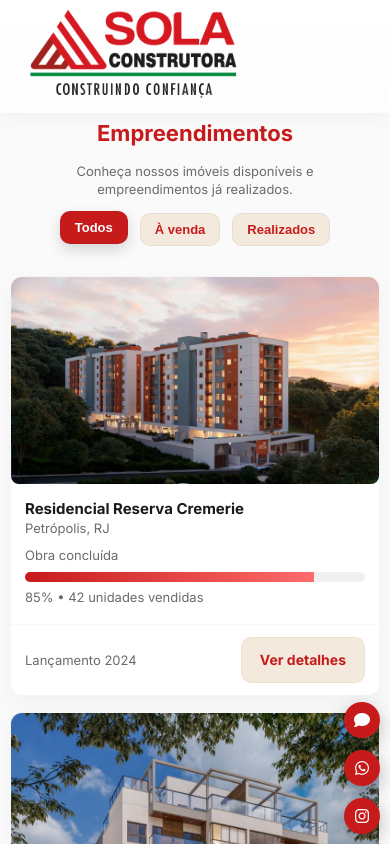
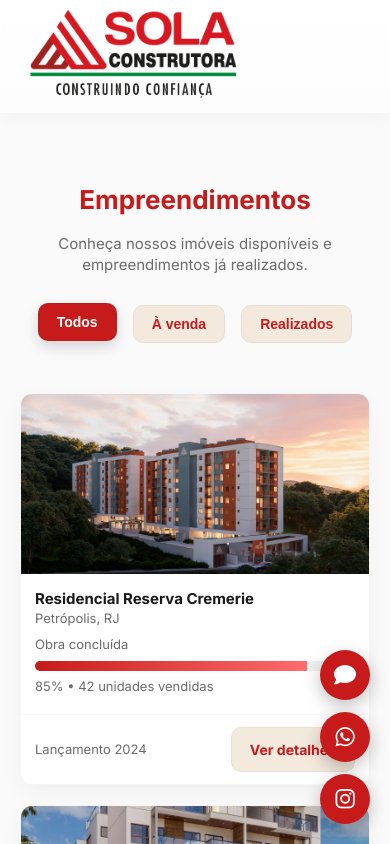
Before and after one commit to primewebsites/Sola, a plain HTML site: page empreendimentos.html in a window 390 px wide. Shown: the top 844 px of the page. Drawn offline with Linux system fonts and the light colour scheme.

Commit message:
Update empreendimentos.css

```diff
--- a/empreendimentos.css
+++ b/empreendimentos.css
@@ -63,11 +63,13 @@
 }
 
 .card img {
-  width: 100%; /* garante que a imagem não vaze */
-  height: auto;
-  border-radius: 8px;
+  height: 180px;
 }
 
+@media (max-width: 768px) {
+  .filtro-section h1 { font-size: 26px; }
+  .filtro-btn { padding: 10px 18px; font-size: 14px; }
+}
  /* Efeito suave ao filtrar */
     .card {
       opacity: 1;
@@ -76,9 +78,7 @@
     .card.hide {
       opacity: 0;
       transform: scale(0.97);
-  pointer-events: none;
-}
-
+      pointer-events: none; }
       /* ============================
    Floating Buttons
    ============================ */
@@ -91,7 +91,6 @@
   gap: 12px;
   z-index: 1000;
 }
-
 .floating-buttons .social {
   width: 50px;
   height: 50px;
@@ -106,82 +105,7 @@
   box-shadow: 0 6px 18px rgba(0,0,0,0.25);
   transition: transform 0.2s ease, box-shadow 0.2s ease;
 }
-
 .floating-buttons .social:hover {
   transform: scale(1.1);
   box-shadow: 0 8px 24px rgba(0,0,0,0.35);
 }
-
-/* ============================
-   Responsividade
-   ============================ */
-@media (max-width: 1024px) {
-  .cards-grid {
-    grid-template-columns: repeat(auto-fill, minmax(220px, 1fr));
-  }
-  .filtro-btn {
-    padding: 10px 20px;
-    font-size: 14px;
-  }
-}
-
-@media (max-width: 768px) {
-  .main-empreendimentos {
-    padding-top: 80px;
-  }
-  .filtro-section h1 {
-    font-size: 26px;
-  }
-  .filtro-section p {
-    font-size: 14px;
-    margin-bottom: 20px;
-  }
-  .filtro-btns {
-    gap: 12px;
-  }
-  .cards-section {
-    padding: 30px 15px 60px;
-  }
-  .cards-grid {
-    grid-template-columns: 1fr; /* uma coluna no celular */
-    gap: 16px;
-  }
-  .floating-buttons {
-    bottom: 15px;
-    right: 15px;
-  }
-  .floating-buttons .social {
-    width: 40px;
-    height: 40px;
-    font-size: 18px;
-  }
-}
-
-@media (max-width: 480px) {
-  .main-empreendimentos {
-    padding-top: 60px;
-  }
-  .filtro-section h1 {
-    font-size: 22px;
-  }
-  .filtro-section p {
-    font-size: 13px;
-    margin-bottom: 15px;
-  }
-  .filtro-btn {
-    padding: 8px 14px;
-    font-size: 13px;
-  }
-  .cards-section {
-    padding: 20px 10px 40px;
-  }
-  .floating-buttons {
-    bottom: 10px;
-    right: 10px;
-  }
-  .floating-buttons .social {
-    width: 36px;
-    height: 36px;
-    font-size: 16px;
-  }
-}
```
Lines whose indentation alone changed are shown as unchanged.
